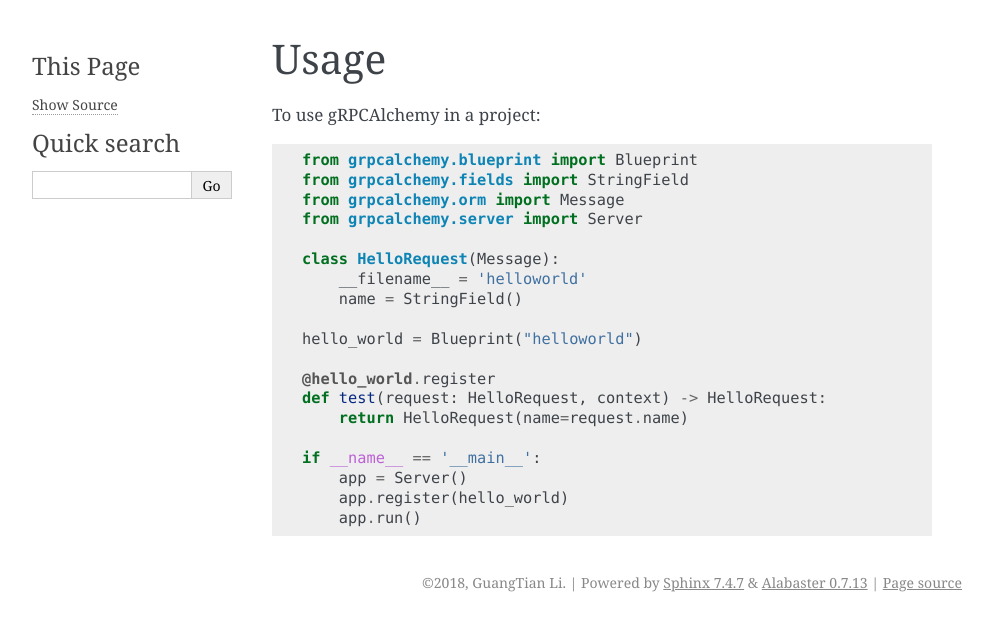
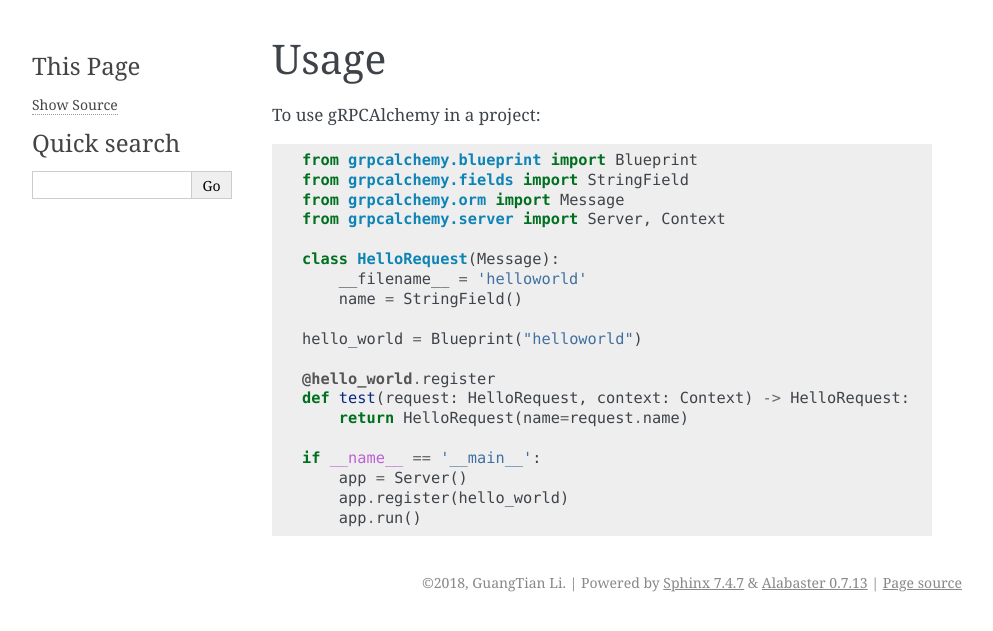
Before and after one commit to GuangTianLi/grpcalchemy, a Sphinx documentation site: the page built from docs/usage.rst, in a window 1280 px wide. Shown: the top 631 px of the page, without its empty margins (148-1141 px from the left). Built offline with Sphinx 7.4.7, drawn with Linux system fonts in a browser that asks for light colours.

Commit message:
:star2: update docs

```diff
--- a/README.rst
+++ b/README.rst
@@ -30,7 +30,7 @@
     from grpcalchemy.blueprint import Blueprint
     from grpcalchemy.fields import StringField
     from grpcalchemy.orm import Message
-    from grpcalchemy.server import Server
+    from grpcalchemy.server import Server, Context
 
     class HelloRequest(Message):
         __filename__ = 'helloworld'
@@ -39,7 +39,7 @@
     hello_world = Blueprint("helloworld")
 
     @hello_world.register
-    def test(request: HelloRequest, context) -> HelloRequest:
+    def test(request: HelloRequest, context: Context) -> HelloRequest:
         return HelloRequest(name=request.name)
 
     if __name__ == '__main__':
--- a/docs/usage.rst
+++ b/docs/usage.rst
@@ -9,7 +9,7 @@
     from grpcalchemy.blueprint import Blueprint
     from grpcalchemy.fields import StringField
     from grpcalchemy.orm import Message
-    from grpcalchemy.server import Server
+    from grpcalchemy.server import Server, Context
 
     class HelloRequest(Message):
         __filename__ = 'helloworld'
@@ -18,7 +18,7 @@
     hello_world = Blueprint("helloworld")
 
     @hello_world.register
-    def test(request: HelloRequest, context) -> HelloRequest:
+    def test(request: HelloRequest, context: Context) -> HelloRequest:
         return HelloRequest(name=request.name)
 
     if __name__ == '__main__':
```
